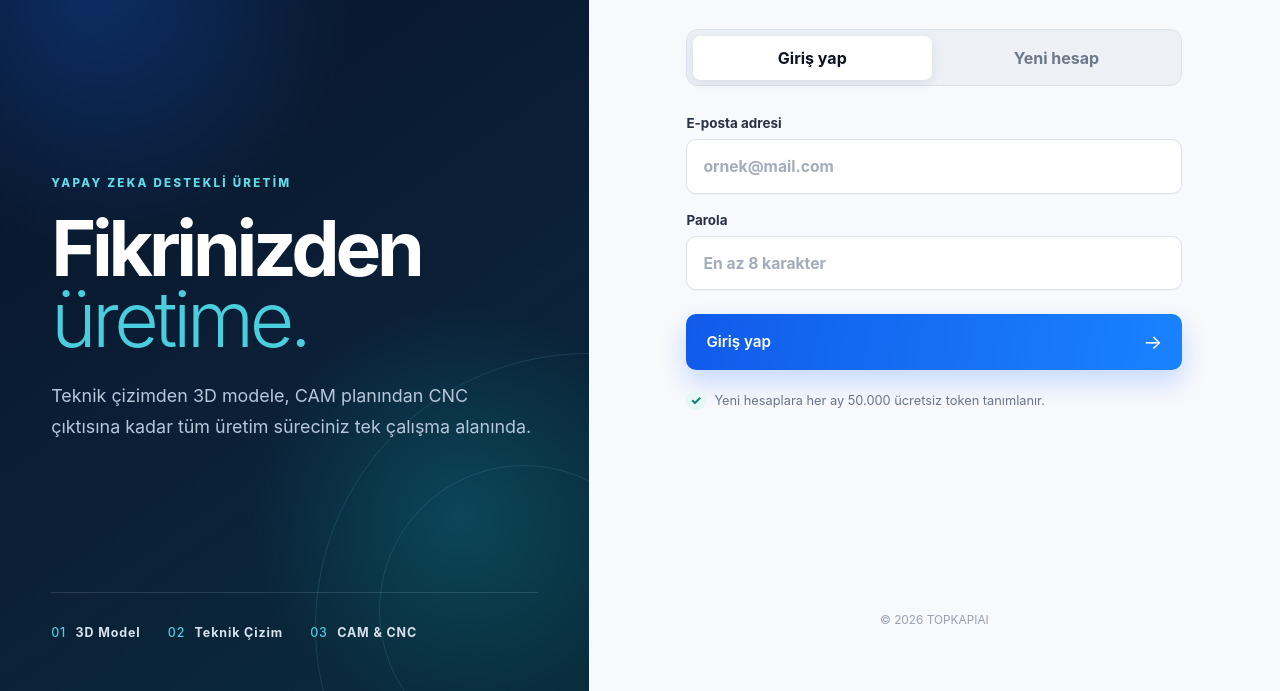
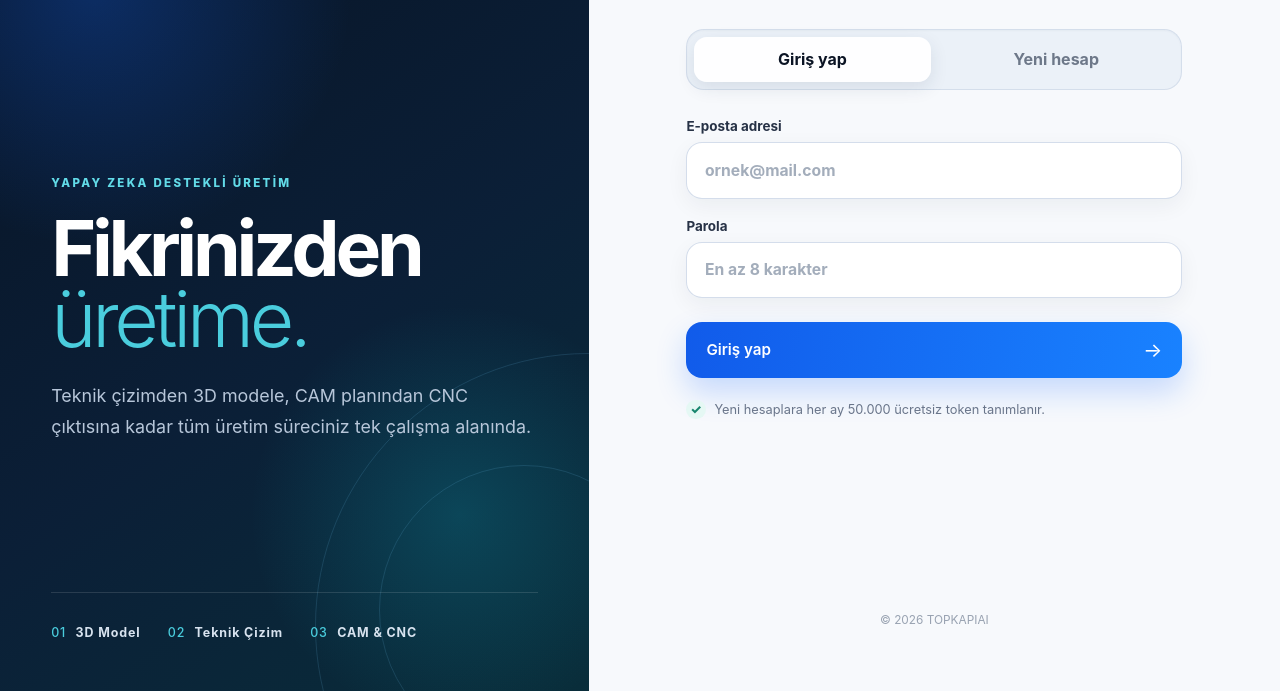
Before and after one commit to onurcoskun616/rover-cad, a website: page web/login.html in a window 1280 px wide. Shown: the part 109-800 px from the top of the page. Drawn offline with Linux system fonts and the light colour scheme.

Commit message:
Refine authentication copy and form styling

```diff
--- a/web/style.css
+++ b/web/style.css
@@ -1070,18 +1070,18 @@ main.sim-expanded {
 .auth-heading h2 { margin: 0 0 0.65rem; color: var(--auth-ink); font-size: clamp(2rem, 3vw, 2.75rem); line-height: 1.1; letter-spacing: -0.035em; }
 .auth-heading p { margin: 0; color: var(--auth-muted); font-size: 0.98rem; }
 
-.auth-tabs { display: grid; grid-template-columns: 1fr 1fr; gap: 0.35rem; margin: 0 0 1.8rem; padding: 0.35rem; border: 1px solid var(--auth-line); border-radius: 12px; background: #edf1f6; }
-.auth-page .auth-tab { width: 100%; padding: 0.75rem 1rem; border: 0; border-radius: 8px; background: transparent; color: #6d7889; box-shadow: none; font-weight: 700; }
+.auth-tabs { display: grid; grid-template-columns: 1fr 1fr; gap: 0.4rem; margin: 0 0 1.8rem; padding: 0.4rem; border: 1px solid rgba(210,220,234,.9); border-radius: 18px; background: rgba(232,238,246,.76); box-shadow: inset 0 1px 2px rgba(31,48,75,.04); }
+.auth-page .auth-tab { width: 100%; padding: 0.8rem 1rem; border: 0; border-radius: 13px; background: transparent; color: #6d7889; box-shadow: none; font-weight: 700; }
 .auth-page .auth-tab:hover { background: rgba(255,255,255,.65); color: var(--auth-ink); }
-.auth-page .auth-tab.active { background: #fff; color: var(--auth-ink); box-shadow: 0 3px 12px rgba(31,48,75,.1); }
+.auth-page .auth-tab.active { background: rgba(255,255,255,.96); color: var(--auth-ink); box-shadow: 0 6px 18px rgba(31,48,75,.1); }
 
 .auth-page .auth-form { display: flex; flex-direction: column; gap: 1.15rem; width: 100%; }
 .auth-page .auth-field { display: flex; flex-direction: column; gap: 0.5rem; width: 100%; color: #273246; font-size: 0.84rem; font-weight: 700; }
-.auth-page .auth-field input { width: 100%; height: 3.4rem; margin: 0; padding: 0 1rem; border: 1px solid var(--auth-line); border-radius: 10px; outline: 0; background: #fff; color: var(--auth-ink); font-size: 0.98rem; box-shadow: 0 1px 2px rgba(20,35,60,.03); transition: border-color .2s, box-shadow .2s; }
+.auth-page .auth-field input { width: 100%; height: 3.55rem; margin: 0; padding: 0 1.1rem; border: 1px solid rgba(210,220,234,.95); border-radius: 16px; outline: 0; background: rgba(255,255,255,.9); color: var(--auth-ink); font-size: 0.98rem; box-shadow: 0 7px 22px rgba(20,35,60,.055), inset 0 1px 0 rgba(255,255,255,.8); transition: border-color .2s, box-shadow .2s, background .2s; }
 .auth-page .auth-field input::placeholder { color: #a3adbb; }
-.auth-page .auth-field input:focus { border-color: var(--auth-blue); box-shadow: 0 0 0 4px rgba(23,105,255,.1); }
+.auth-page .auth-field input:focus { border-color: rgba(23,105,255,.72); background: #fff; box-shadow: 0 0 0 4px rgba(23,105,255,.09), 0 10px 28px rgba(20,35,60,.08); }
 
-.auth-page .auth-submit { display: flex; align-items: center; justify-content: space-between; width: 100%; height: 3.5rem; margin-top: 0.3rem; padding: 0 1.25rem; border: 0; border-radius: 10px; background: linear-gradient(100deg, #115bea, #1982ff); color: #fff; box-shadow: 0 12px 26px rgba(23,105,255,.22); font-size: 0.95rem; }
+.auth-page .auth-submit { display: flex; align-items: center; justify-content: space-between; width: 100%; height: 3.55rem; margin-top: 0.3rem; padding: 0 1.25rem; border: 0; border-radius: 16px; background: linear-gradient(100deg, #115bea, #1982ff); color: #fff; box-shadow: 0 14px 30px rgba(23,105,255,.22); font-size: 0.95rem; }
 .auth-page .auth-submit:hover:not(:disabled) { background: linear-gradient(100deg, #0e52d7, #1475e9); transform: translateY(-1px); }
 .auth-page .auth-submit b { font-size: 1.25rem; font-weight: 400; }
 .auth-page .auth-error { margin: 0; padding: 0.75rem 0.9rem; border: 1px solid #ffd1d1; border-radius: 8px; background: #fff2f2; color: #b42318; font-size: 0.85rem; }
```
